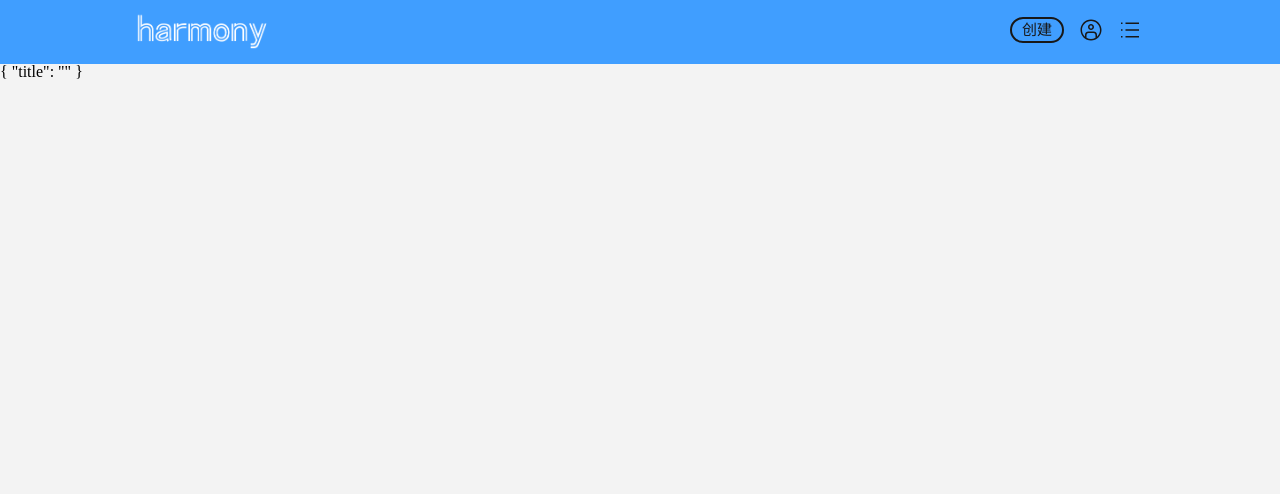
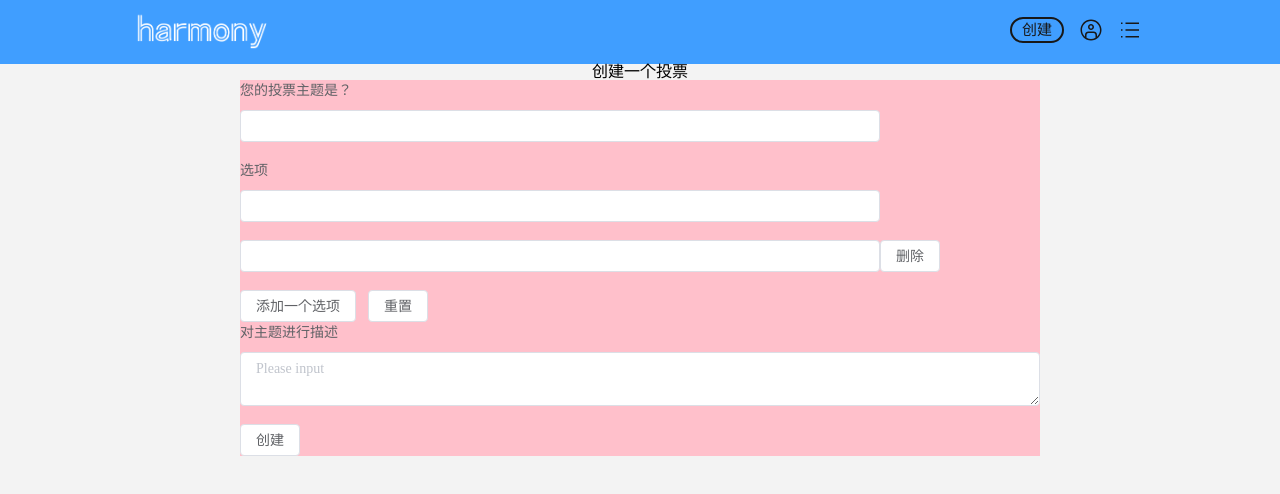
Before and after one commit to xuan-659/VoteSystem, a Vue app: page /createVote in a window 1280 px wide. Shown: the top 494 px of the page. Built offline with nearby package versions, Linux system fonts and the light colour scheme.

Commit message:
创建投票页面基本完成

```diff
--- a/src/style/vars.scss
+++ b/src/style/vars.scss
@@ -4,5 +4,5 @@ $base_font_size:                16px;
 $header_height:                 8vh;
 $main_width:                    80%;
 $main_margin_left:              10%;
-$min_width:                     1000px;
+$min_width:                     960px;
 $min_height:                    600px;
--- a/src/views/CreateVote/index.vue
+++ b/src/views/CreateVote/index.vue
@@ -1,30 +1,127 @@
 <template>
   <div class="create-vote">
     <div class="main">
-      {{title}}
+      <h1 @click="addOption">创建一个投票</h1>
+
+      <div class="form">
+        <el-form ref="submitForm"
+         :label-position="form.labelPosition"
+         v-model="form"
+          label-width="200px">
+
+          <el-form-item label="您的投票主题是？">
+            <el-input v-model="form.title"></el-input>
+          </el-form-item>
+          <el-form-item
+                v-for="option in form.options"
+                :key="option.key"
+                :label="option.lable"
+              >
+              <el-input v-model="option.value"></el-input>
+              <el-button v-if="!option.lable" @click.prevent="removeOption(option)">删除</el-button>
+            </el-form-item>
+            <el-button @click="addOption()">添加一个选项</el-button>
+            <el-button @click="resetForm()">重置</el-button>
+            <el-form-item label="对主题进行描述">
+              <el-input
+                v-model="form.textarea"
+                :rows="2"
+                type="textarea"
+                placeholder="Please input"
+              />
+          </el-form-item>
+          <el-button >创建</el-button>
+        </el-form>
+      </div>
     </div>
   </div>
 </template>
 
 <script>
-import {useStore} from 'vuex'
+import { ElMessage } from 'element-plus'
+import { useStore } from 'vuex'
+import { reactive } from 'vue'
 export default {
-  setup() {
+ setup() {
+    //data数据
     const store = useStore();
-    const title = store.getters.title;
+    //投票标题
+    const title = store.getters.title || '';
+    const max_length = 8;
+    //投票表单
+    let form = reactive({
+      labelPosition:'top',
+      title: title.value,
+      options: [
+        {key: 1, value: '',lable:'选项'},
+        {key: 2, value: ''}
+      ],
+      textarea:''
+    })
+    //method方法
+    const addOption = () => {
+      if(form.options.length < max_length) {
+        form.options.push({key: Date.now(), value:''})
+      }
+      else {
+        ElMessage.error('最多八个选项！')
+      }
+    }
+
+    const removeOption = item => {
+      console.log(item);
+      const index = form.options.indexOf(item)
+      if (index !== -1) {
+        form.options.splice(index, 1)
+      }
+    }
+
+    const resetForm = () => {
+      form.labelPosition = 'top';
+      form.title = title.value;
+      form.options = [
+        {key: 1, value: '',lable:'选项'},
+        {key: 2, value: ''}
+      ];
+      form.textarea = '';
+
+    }
+
+
     return {
-      title
+      form,
+      addOption,
+      removeOption,
+      resetForm
     }
   }
 }
 </script>
 
 <style lang="scss" scoped>
+@import '@/style/vars.scss';
   .create-vote {
     background-color: #f3f3f3;
-    height:92vh;
+    min-height:91vh;
+    padding-bottom: 150px;
   }
   .main {
-
+    width: $main_width;
+    min-width: $min_width;
+    min-height: $min_height;
+    margin-left: $main_margin_left;
+    display: flex;
+    flex-direction: column;
+    flex-wrap: nowrap;
+    align-content: flex-end;
+    justify-content: flex-start;
+    align-items: center;
+    .form {
+      background-color: pink;
+      width: 800px;
+    }
+    &:deep(.el-input){
+      width: 80%;
+    }
   }
 </style>
--- a/src/views/HomePage/index.vue
+++ b/src/views/HomePage/index.vue
@@ -55,7 +55,7 @@ export default {
 @import '@/style/vars.scss';
   .home-page {
     background-color: #f3f3f3;
-    height:92vh;
+    min-height:91vh;
 
     .main {
       width: $main_width;
--- a/src/views/Manage/index.vue
+++ b/src/views/Manage/index.vue
@@ -1,13 +1,25 @@
 <template>
-  <div>Manage</div>
-</template>
+    <div>
+      <div>{{ count }}</div>
+      <button @click="increment">count++</button>
+    </div>
+  </template>
 
-<script>
-export default {
+  <script>
+    import { reactive } from 'vue'
 
-}
-</script>
+    export default {
+      setup() {
+        let count = reactive({
+          num: 0
+        })
 
-<style>
+        const increment = () => count.num++
 
-</style>
+        return {
+          count,
+          increment
+        }
+      }
+    }
+  </script>
```
